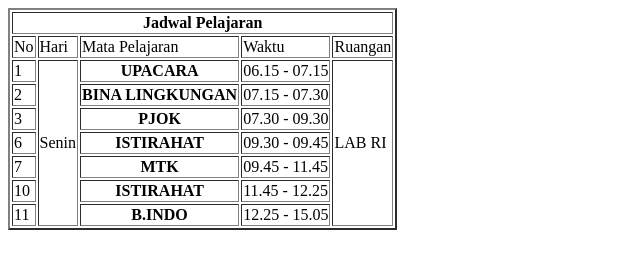
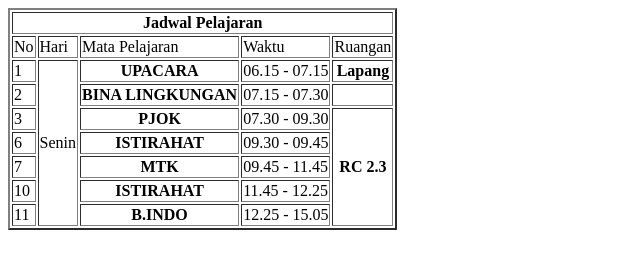
Before and after one commit to tahutempe-lab/Kumpulan_Tugas_X, a plain HTML site: page Minggu5/Index.html in a window 1280 px wide. Shown: the whole page, without its empty margins (0-640 px from the left). Drawn offline with Linux system fonts and the light colour scheme.

Commit message:
Tugas_Minggu_5

```diff
--- a/Minggu5/Index.html
+++ b/Minggu5/Index.html
@@ -26,19 +26,21 @@
             <td rowspan="11"> Senin </td>
             <th> UPACARA </th>
             <td> 06.15 - 07.15</td>
-            <td rowspan="11"> LAB RI </td>
+            <th rowspan="1"> Lapang </th>
         </tr>
 
        <tr>
             <td>2</td>
             <th> BINA LINGKUNGAN </th>
             <td> 07.15 - 07.30 </td>
+            <th> </th>
         </tr>
 
         <tr>
             <td>3</td>
             <th> PJOK </th>
             <td> 07.30 - 09.30</td>
+            <th rowspan="9"> RC 2.3 </th>
         </tr>
 
         <tr>
```
